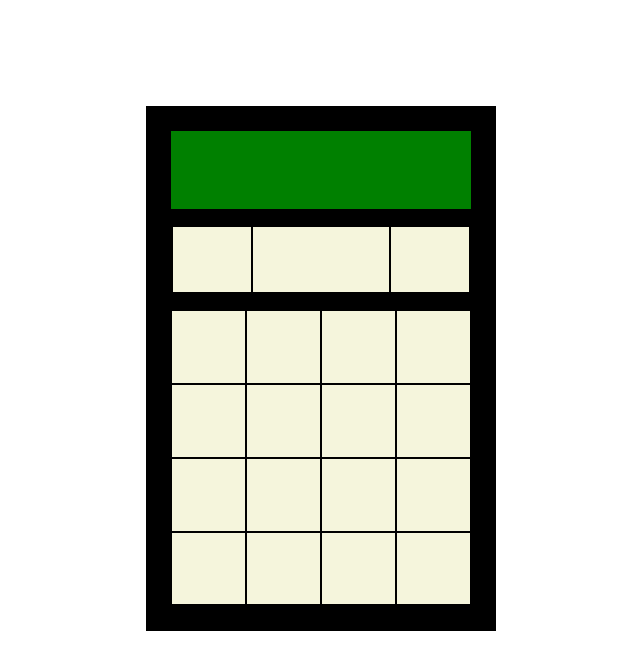
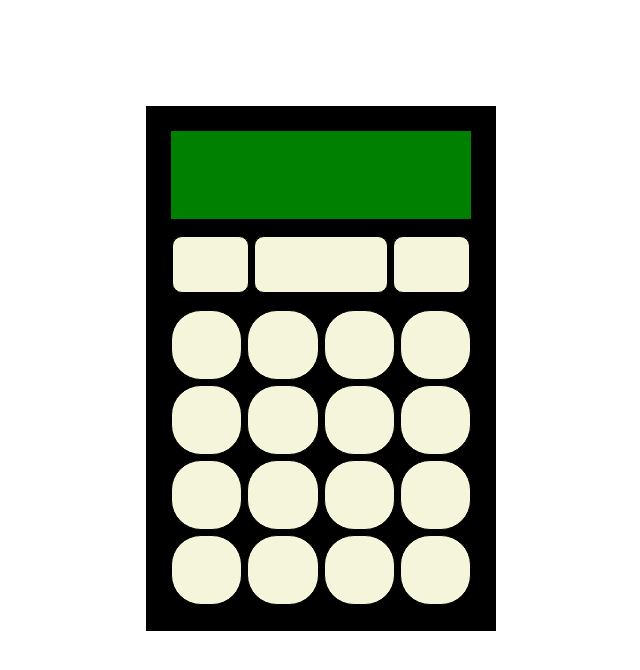
Before and after one commit to OriElbaz/calculator, a plain HTML site: page index.html in a window 1280 px wide. Shown: the whole page, without its empty margins (319-959 px from the left). Drawn offline with Linux system fonts and the light colour scheme.

Commit message:
Feat: Round all button divs

```diff
--- a/style.css
+++ b/style.css
@@ -22,7 +22,7 @@ body{
 
 .screen {
     width: 300px;
-    height: 80px;
+    height: 90px;
     background-color: green;
 }
 
@@ -30,17 +30,18 @@ body{
     display: flex;
     background-color: aquamarine;
     width: 300px;
-    height: 70px
+    height: 60px
 
 }
 
 .top-row {
     flex: 1 1 auto;
-    background-color: beige;
+    background-color: black;
     box-sizing: border-box;
     border: solid 1px black;
     display: flex;
     flex-direction: row;
+    gap: 5px;
 }
 
 .top-column-middle, .top-column {
@@ -48,6 +49,7 @@ body{
     background-color: beige;
     box-sizing: border-box;
     border: solid 1px black;
+    border-radius: 10px;
 }
 
 .top-column-middle{
@@ -55,18 +57,20 @@ body{
 }
 
 .buttons {
-    background-color: aquamarine;
+    background-color: black;
     width: 300px;
     height: 300px;
     display: flex;
     flex-direction: row;
+    gap: 5px;
 }
 
 .column {
     flex: 1 1 auto;
-    background-color: beige;
+    background-color: black;
     display: flex;
     flex-direction: column;
+    gap: 5px;
 }
 
 .row {
@@ -74,4 +78,5 @@ body{
     background-color: beige;
     box-sizing: border-box;
     border: solid 1px black;
+    border-radius: 30px;
 }
```
